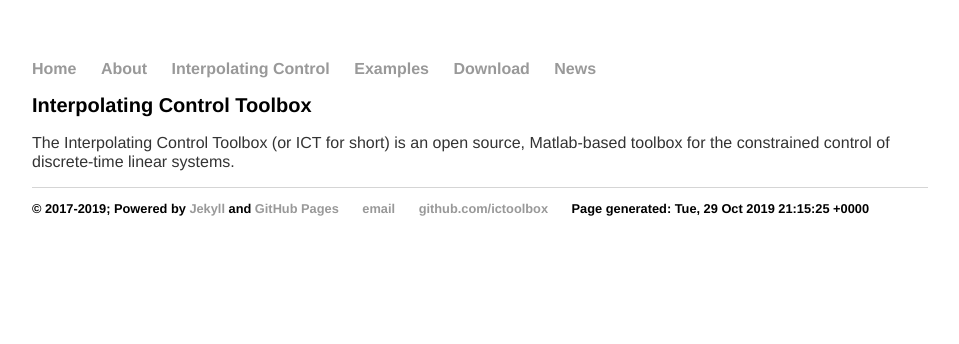
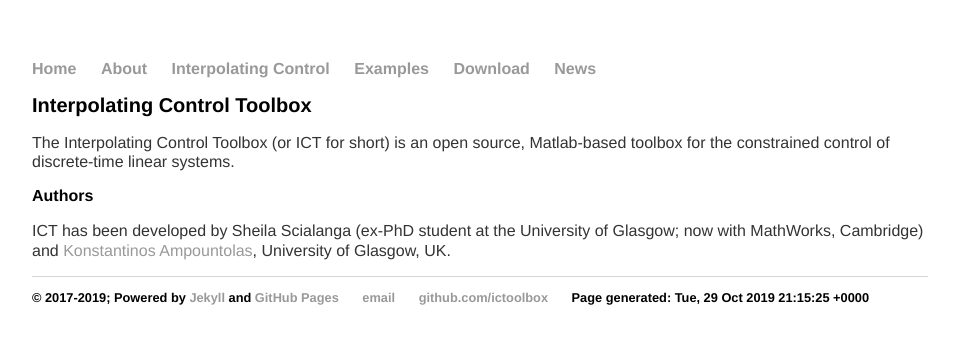
Before and after one commit to ICToolbox/ictoolbox.github.io, a Jekyll site: the page built from index.html, in a window 1280 px wide. Shown: the top 344 px of the page, without its empty margins (160-1119 px from the left). Built offline with Jekyll 4.4.1, drawn with Linux system fonts in a browser that asks for light colours.

Commit message:
Update index.html

```diff
--- a/index.html
+++ b/index.html
@@ -6,4 +6,8 @@
 	<h1>Interpolating Control Toolbox</h1>
 	<p>The Interpolating Control Toolbox (or ICT for short) is an open source, Matlab-based toolbox for the constrained control of discrete-time linear systems.
 </p>
+	<h2>Authors</h2>
+	<p>ICT has been developed by Sheila Scialanga (ex-PhD student at the University of Glasgow; now with MathWorks, Cambridge) and
+	<a href="http://www.gla.ac.uk/schools/engineering/staff/konstantinosampountolas/">Konstantinos Ampountolas</a>, University of Glasgow, UK.
+	</p>
 </div><!-- /.blurb -->
```
